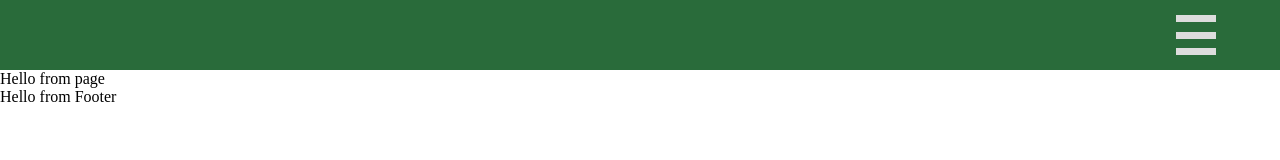
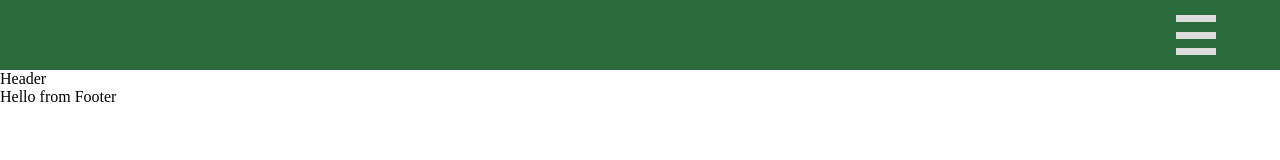
Before and after one commit to juujisai/bento-store, a React (Create React App) app: page / in a window 1280 px wide. Shown: the top 160 px of the page. Built offline with nearby package versions, Linux system fonts and the light colour scheme.

Commit message:
add routing

```diff
--- a/src/components/NavElements.js
+++ b/src/components/NavElements.js
@@ -2,9 +2,10 @@ import React from 'react';
 import menuData from '../data/menuData'
 import { NavLink } from 'react-router-dom'
 import { connect } from 'react-redux'
+import { SWITCH_NAV_VISIBILITY } from '../redux/actions/actions'
 
 
-const NavElements = ({ navOpen }) => {
+const NavElements = ({ navOpen, switchVisible }) => {
 
 
 
@@ -13,6 +14,10 @@ const NavElements = ({ navOpen }) => {
     <li className="navi-li" key={item.id} style={navOpen ? { top: `${item.id * .15 * window.innerHeight + 70}px` } : { top: `-200px` }}>
       <NavLink
         to={item.path}
+        onClick={() => {
+
+          switchVisible()
+        }}
       >
         {item.title}
       </NavLink>
@@ -30,4 +35,8 @@ const mapStateToProps = ({ navOpen }) => {
   return { navOpen }
 }
 
-export default connect(mapStateToProps)(NavElements);
+const mapDispatchToProps = (dispatch) => {
+  return { switchVisible: () => dispatch({ type: SWITCH_NAV_VISIBILITY }) }
+}
+
+export default connect(mapStateToProps, mapDispatchToProps)(NavElements);
--- a/src/data/menuData.js
+++ b/src/data/menuData.js
@@ -1,27 +1,27 @@
 const menuData = [
   {
-    id: '0',
+    id: 0,
     title: 'Home',
     titleEN: 'Home',
     path: '/',
     exact: true,
   },
   {
-    id: '1',
+    id: 1,
     title: 'Nowości',
     titleEN: 'Whats new?',
     path: '/new',
     exact: false,
   },
   {
-    id: '2',
+    id: 2,
     title: 'Dla niej',
     titleEN: 'For her',
     path: '/women',
     exact: false,
   },
   {
-    id: '3',
+    id: 3,
     title: 'Dla niego',
     titleEN: 'For him',
     path: '/men',
--- a/src/layout/Page.js
+++ b/src/layout/Page.js
@@ -1,9 +1,27 @@
 import React from 'react';
+import { Switch, Route } from 'react-router-dom'
+import menuData from '../data/menuData'
+
+import ErrorPage from '../pages/ErrorPage'
+import Header from '../pages/Header'
+import News from '../pages/News'
+import Women from '../pages/Women'
+import Men from '../pages/Men'
+
+const menuDataComponents = [<Header />, <News />, <Women />, <Men />]
+
 
 const Page = () => {
+  const menuDataList = menuData.map(item => (
+    <Route path={item.path} key={item.id} exact>{menuDataComponents[item.id]}</Route>
+  ))
   return (
-    <div>
-      Hello from page
+    <div className='main-content'>
+      <Switch>
+        {menuDataList}
+        <ErrorPage />
+
+      </Switch>
     </div>
   );
 }
--- /dev/null
+++ b/src/pages/ErrorPage.js
@@ -0,0 +1,9 @@
+import React from 'react';
+
+const ErrorPage = () => {
+  return (
+    <div>This is an error page</div>
+  );
+}
+
+export default ErrorPage;
--- /dev/null
+++ b/src/pages/Header.js
@@ -0,0 +1,8 @@
+import React from 'react';
+
+const Header = () => {
+  return (
+    <div>Header</div>
+  );
+}
+export default Header;
--- /dev/null
+++ b/src/pages/Men.js
@@ -0,0 +1,8 @@
+import React from 'react';
+
+const Men = () => {
+  return (
+    <div>Men</div>
+  );
+}
+export default Men;
--- /dev/null
+++ b/src/pages/News.js
@@ -0,0 +1,8 @@
+import React from 'react';
+
+const News = () => {
+  return (
+    <div>News</div>
+  );
+}
+export default News;
--- /dev/null
+++ b/src/pages/Women.js
@@ -0,0 +1,8 @@
+import React from 'react';
+
+const Women = () => {
+  return (
+    <div>Women</div>
+  );
+}
+export default Women;
--- a/src/styles/index.css
+++ b/src/styles/index.css
@@ -79,7 +79,7 @@ body {
 .bar-3 {
   position: absolute;
   left: 0;
-  transition: var(--mainTransition);
+  transition: .7s;
   transform: rotate(0);
   transform-origin: left;
 }
```
Also changed, not shown: 1 other file (tests, documents, lock files or other folders).
